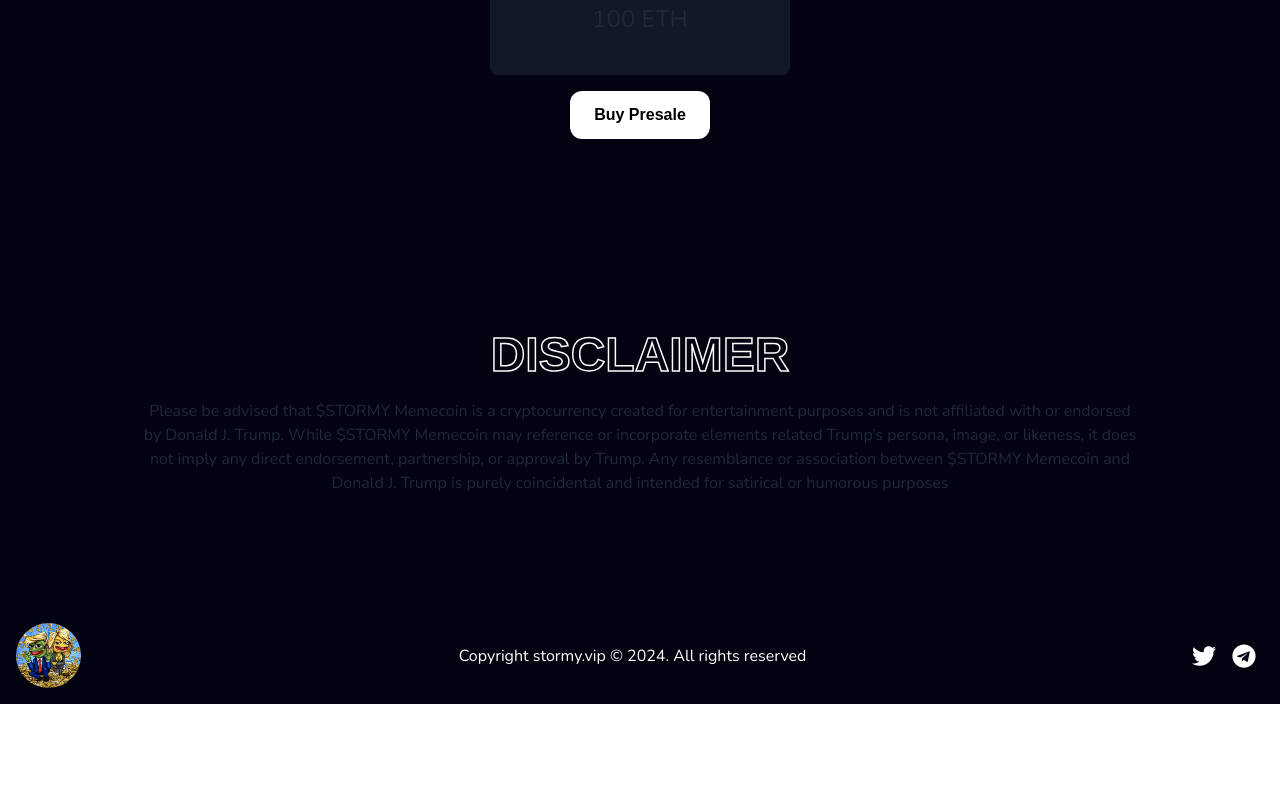
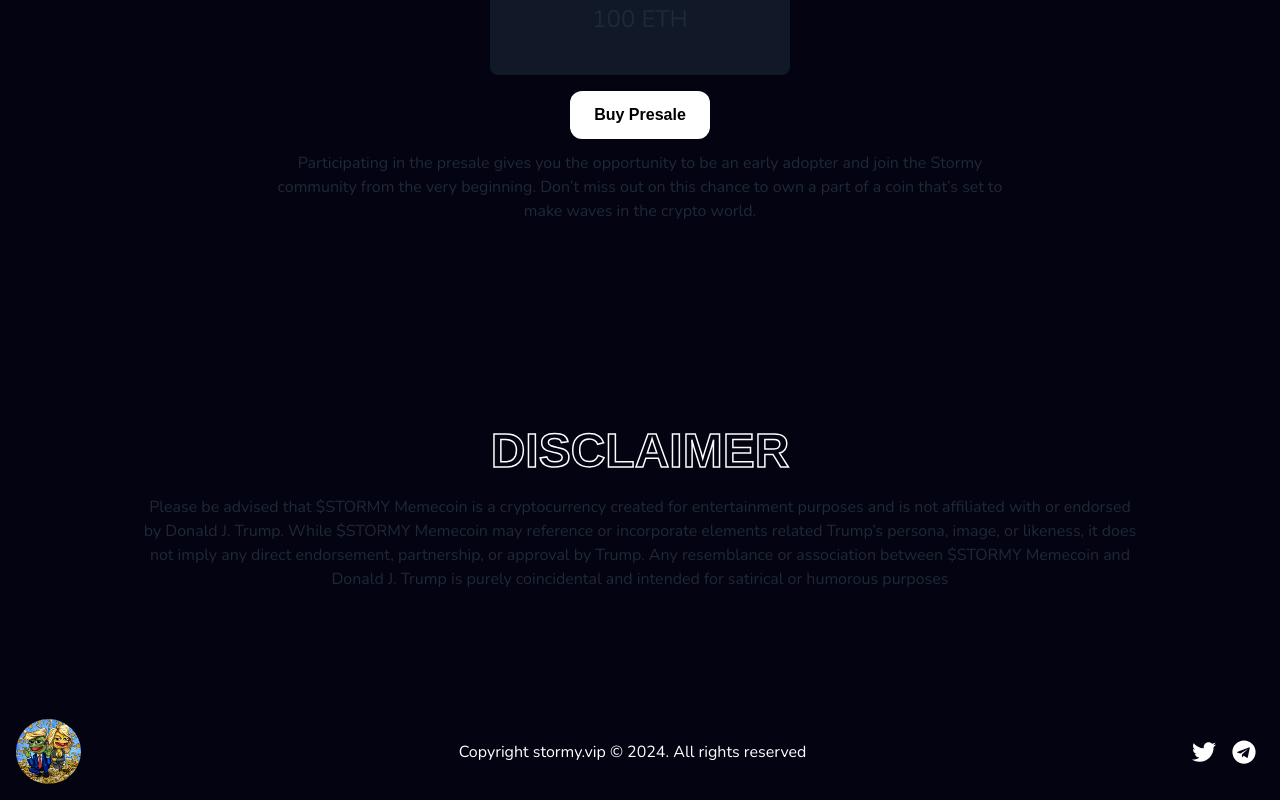
Before and after one commit to yhoungdev/pepe-meme, a React (Vite) app: page / in a window 1280 px wide. Shown: the part 4698-5498 px from the top of the page. Before the commit the page ends 5402 px from the top, so only its background shows below. Built offline with nearby package versions, Linux system fonts and the light colour scheme; a web font is replaced by a local one.

Commit message:
updated presale

```diff
--- a/src/components/sections/presale.tsx
+++ b/src/components/sections/presale.tsx
@@ -72,6 +72,12 @@ const Presale = () => {
             <Button>Buy Presale</Button>
           </a>
         </center>
+
+       <div className="my-3 w-full  mx-auto md:w-[60%] text-center">
+       <p>
+        Participating in the presale gives you the opportunity to be an early adopter and join the Stormy community from the very beginning. Don’t miss out on this chance to own a part of a coin that’s set to make waves in the crypto world.
+        </p>
+       </div>
       </div>
     </div>
   );
```
